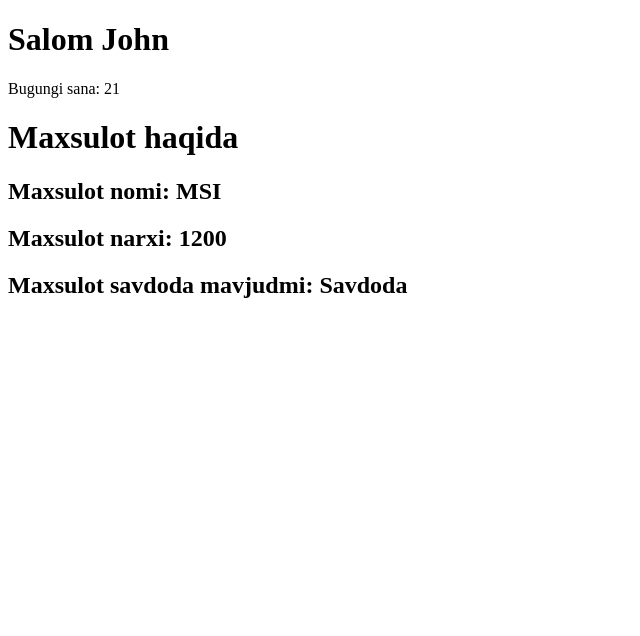
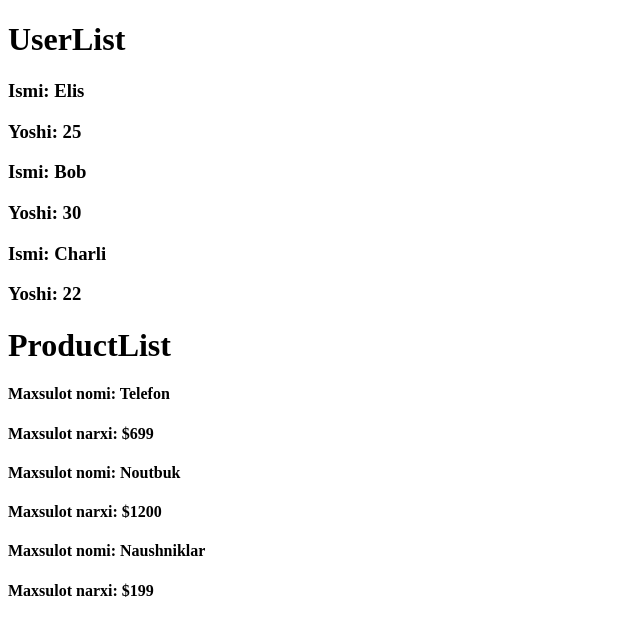
Before and after one commit to kumanboy/react-full-course, a React (Vite) app: page / in a window 1280 px wide. Shown: the top 636 px of the page, without its empty margins (0-640 px from the left). Built offline with nearby package versions, Linux system fonts and the light colour scheme.

Commit message:
Lists end

```diff
--- a/src/App.jsx
+++ b/src/App.jsx
@@ -1,13 +1,11 @@
-import Salomlashish from "./components/Salomlashish.jsx";
-import ProductInfo from "./components/ProductInfo.jsx";
-
+import UserList from "./components/UserList.jsx";
+import ProductList from "./components/ProductList.jsx";
 
 export const App = () => {
-
     return (
-        <div>
-            <Salomlashish/>
-            <ProductInfo/>
-        </div>
+        <main>
+            <UserList/>
+            <ProductList/>
+        </main>
     )
 }
--- a/src/components/ProductInfo.jsx
+++ /dev/null
@@ -1,17 +0,0 @@
-const ProductInfo = () => {
-    const noutbuk  = {
-        nomi:"MSI",
-        narxi: 1200,
-        savdodaMavjudmi: "Savdoda"
-    }
-    return (
-        <div>
-            <h1>Maxsulot haqida</h1>
-            <h2>Maxsulot nomi: {noutbuk.nomi}</h2>
-            <h2>Maxsulot narxi: {noutbuk.narxi}</h2>
-            <h2>Maxsulot savdoda mavjudmi: {noutbuk.savdodaMavjudmi}</h2>
-
-        </div>
-    )
-}
-export default ProductInfo
--- /dev/null
+++ b/src/components/ProductList.jsx
@@ -0,0 +1,19 @@
+const ProductList = () => {
+    const products = [
+        { id: 1, nomi: "Telefon", narxi: "$699" },
+        { id: 2, nomi: "Noutbuk", narxi: "$1200" },
+        { id: 3, nomi: "Naushniklar", narxi: "$199" }
+    ]
+    return (
+        <div>
+            <h1>ProductList</h1>
+            {products.map((product)=>(
+                <div key={product.id}>
+                    <h4>Maxsulot nomi: {product.nomi}</h4>
+                    <h4>Maxsulot narxi: {product.narxi}</h4>
+                </div>
+            ))}
+        </div>
+    )
+}
+export default ProductList
--- a/src/components/Salomlashish.jsx
+++ /dev/null
@@ -1,12 +0,0 @@
-const Salomlashish = () => {
-    const name = "John"
-    const date = new Date();
-    return (
-        <div>
-            <h1>Salom {name}</h1>
-            <p>Bugungi sana: {date.getDate()}</p>
-        </div>
-
-    )
-}
-export default Salomlashish
--- /dev/null
+++ b/src/components/UserList.jsx
@@ -0,0 +1,19 @@
+const UserList = () => {
+    const users = [
+        {id: 1, ism: "Elis", yosh: 25},
+        {id: 2, ism: "Bob", yosh: 30},
+        {id: 3, ism: "Charli", yosh: 22}
+    ]
+    return (
+        <div>
+            <h1>UserList</h1>
+            {users.map((user)=>(
+                <div key={user.id}>
+                    <h3>Ismi: {user.ism}</h3>
+                    <h3>Yoshi: {user.yosh}</h3>
+                </div>
+            ))}
+        </div>
+    )
+}
+export default UserList
```
